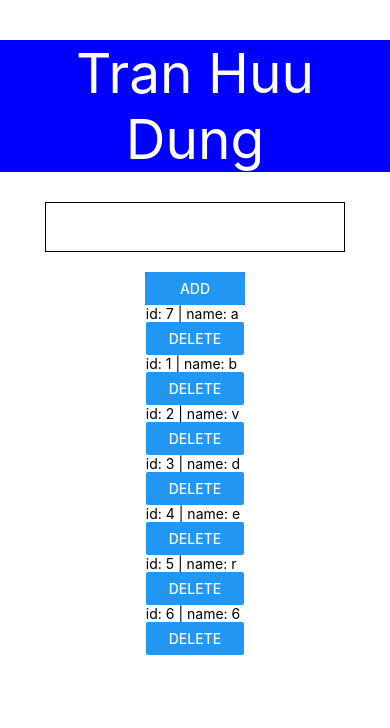
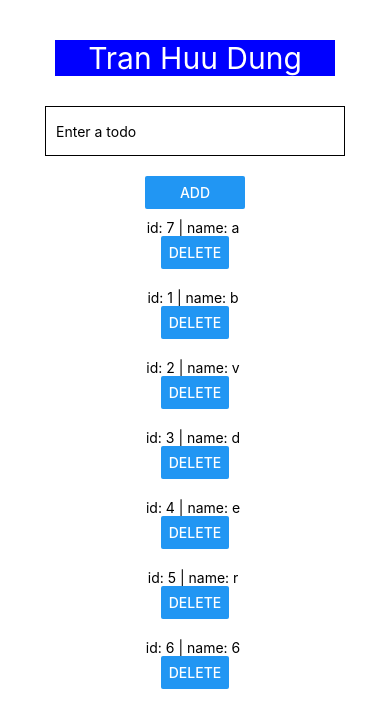
Before and after one commit to HuuDungg/startReactNative, a React Native app: screen / in a window 390 px wide. Shown: the top 728 px of the page. Built offline with nearby package versions, Linux system fonts and the light colour scheme.

Commit message:
TouchableWithoutFeedback and keyboard dismiss

```diff
--- a/App.tsx
+++ b/App.tsx
@@ -1,7 +1,5 @@
-
-import { useState } from 'react';
-import { Button, FlatList, ScrollView, StyleSheet, Text, TextInput, View } from 'react-native';
-import { Header } from '@rneui/themed';
+import React, { useState } from 'react';
+import { Button, FlatList, StyleSheet, Text, TextInput, View, TouchableWithoutFeedback, Keyboard } from 'react-native';
 
 interface Todo {
   id: number,
@@ -17,69 +15,57 @@ export default function App() {
     { id: 4, name: 'e' },
     { id: 5, name: 'r' },
     { id: 6, name: '6' },
-  ])
+  ]);
 
-  const [todo, setTodo] = useState<string>()
+  const [todo, setTodo] = useState<string>("");
 
   const addTodo = () => {
-    alert("clicked " + todo)
-    const newTodo: Todo = { id: generateUDI(), name: todo };
-    setListTodo([newTodo, ...listTodo])
-    setTodo('')
-  }
+    if (todo) {
+      const newTodo: Todo = { id: listTodo.length + 1, name: todo };
+      setListTodo([newTodo, ...listTodo]);
+      setTodo(''); // Reset input field
+    } else {
+      alert("Todo cannot be empty!");
+    }
+  };
 
   const deleteTodo = (id: number) => {
-    alert("delete " + id)
-    setListTodo(listTodo.filter(item => (item.id !== id)))
-  }
+    alert("Delete Todo ID: " + id);
+    setListTodo(listTodo.filter(item => item.id !== id));
+  };
 
   const generateUDI = (): number => {
-    // Lấy thời gian hiện tại tính bằng mili giây (số lớn, để tránh trùng lặp)
     const timestamp = Date.now();
-
-    // Tạo một số ngẫu nhiên
-    const randomNum = Math.floor(Math.random() * 1000000); // 1 số ngẫu nhiên từ 0 đến 999999
-
-    // Kết hợp timestamp và số ngẫu nhiên để tạo ra một số độc nhất
+    const randomNum = Math.floor(Math.random() * 1000000);
     const udid = parseInt(`${timestamp}${randomNum}`);
-
     return udid;
-  }
+  };
 
   return (
-    <>
+    <TouchableWithoutFeedback onPress={() => Keyboard.dismiss()}>
       <View style={styles.container}>
         <Text style={styles.header}>Tran Huu Dung</Text>
-        <View>
-          <TextInput onChange={
-            (text) => {
-              setTodo(text.nativeEvent.text);
-            }
-          } value={todo} style={styles.inputField} />
+        <TextInput
+          onChangeText={(text) => setTodo(text)}
+          value={todo}
+          style={styles.inputField}
+          placeholder="Enter a todo"
+        />
+        <View style={styles.btn}>
+          <Button onPress={addTodo} title='Add' />
         </View>
-        <View style={styles.btn}>
-          <Button onPress={() => {
-            addTodo()
-          }} title='Add' />
-        </View>
-        <View>
-          <FlatList
-            data={listTodo}
-            renderItem={
-              ({ item }) => (
-                <>
-                  <Text>id: {item.id} | name: {item.name} </Text>
-                  <Button onPress={() => {
-                    deleteTodo(item.id)
-                  }} title='delete'></Button>
-                </>
-              )
-            }
-            keyExtractor={item => item.id as unknown as string}
-          />
-        </View>
+        <FlatList
+          data={listTodo}
+          renderItem={({ item }) => (
+            <View style={styles.todoItem}>
+              <Text>id: {item.id} | name: {item.name} </Text>
+              <Button onPress={() => deleteTodo(item.id)} title='Delete' />
+            </View>
+          )}
+          keyExtractor={item => item.id.toString()}
+        />
       </View>
-    </>
+    </TouchableWithoutFeedback>
   );
 }
 
@@ -94,22 +80,24 @@ const styles = StyleSheet.create({
     backgroundColor: 'blue',
     justifyContent: 'center',
     color: '#fff',
-    fontSize: 55,
+    fontSize: 30,
     textAlign: 'center',
     paddingHorizontal: 33,
-    borderBlockColor: '1px black'
   },
   inputField: {
     width: 300,
     height: 50,
-    borderBlockColor: 'black',
+    borderColor: 'black',
     borderWidth: 1,
-    marginTop: 30
-  }, btn: {
-    backgroundColor: 'red',
+    marginTop: 30,
+    paddingHorizontal: 10,
+  },
+  btn: {
     width: 100,
     marginTop: 20,
-    color: 'black'
-  }
-
+  },
+  todoItem: {
+    marginVertical: 10,
+    alignItems: 'center',
+  },
 });
```
